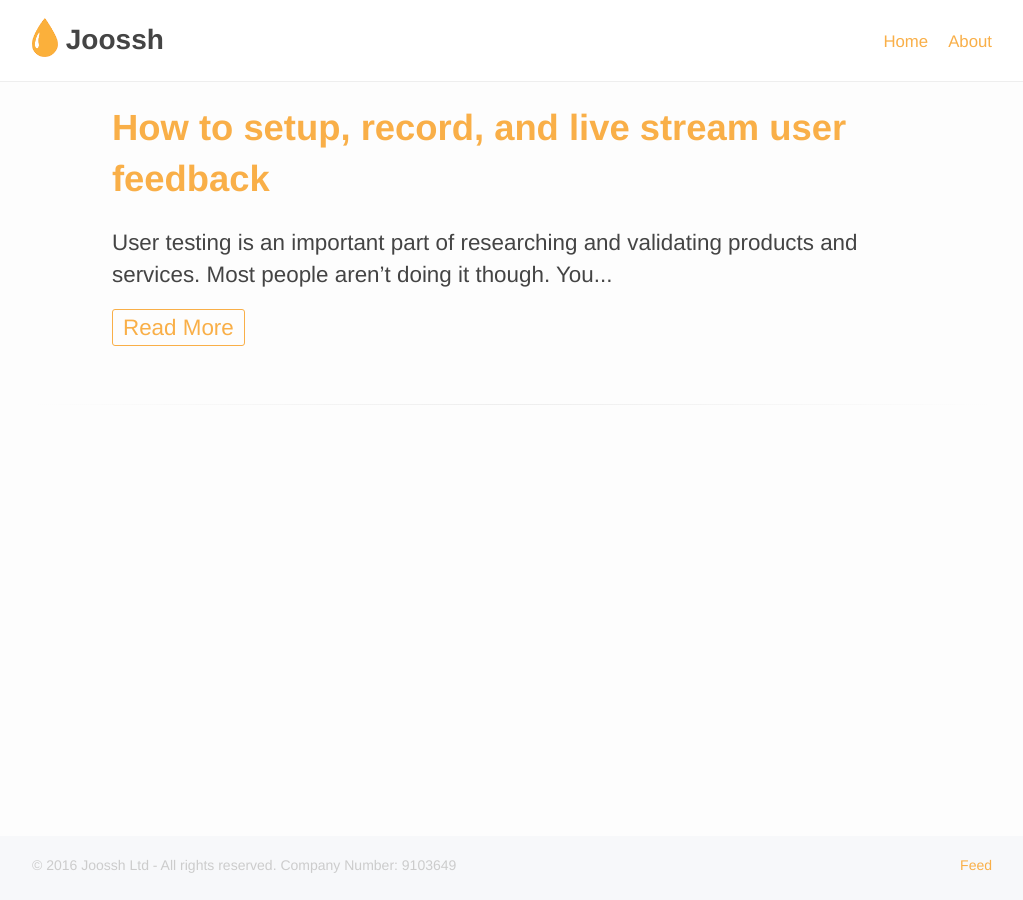
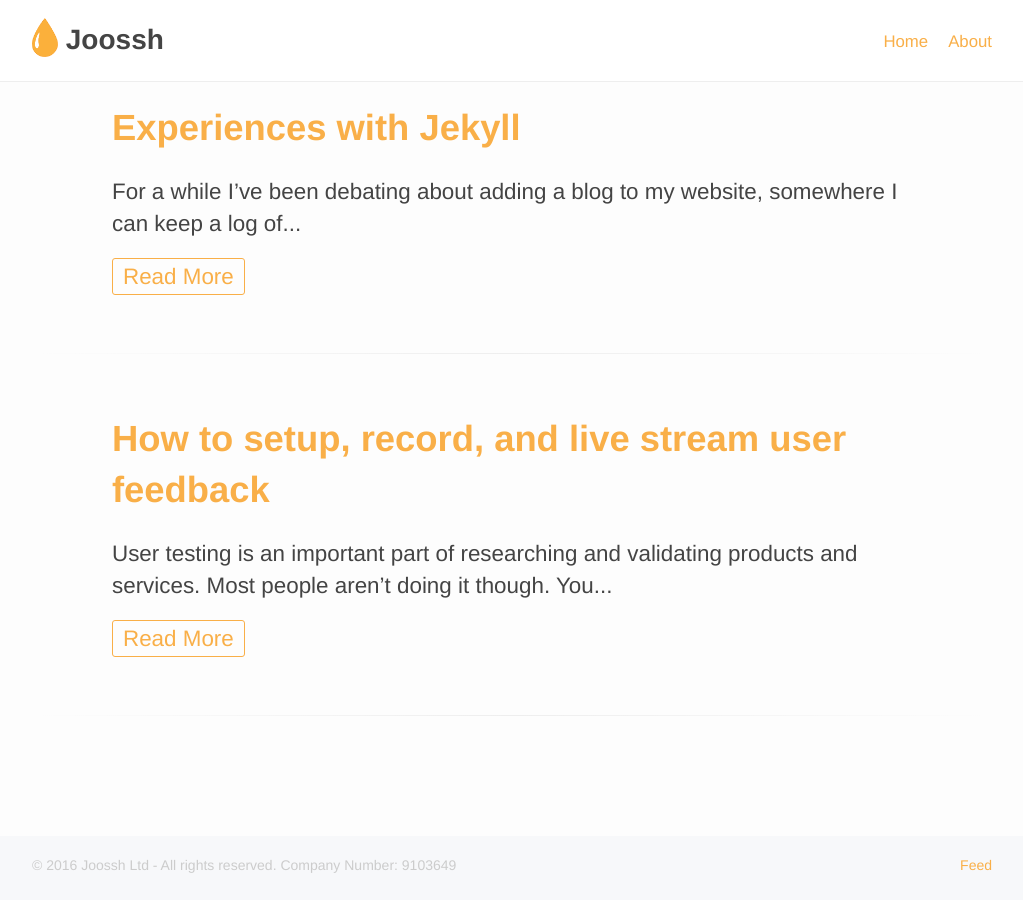
Before and after one commit to JoshAntBrown/joossh-site, a Jekyll site: the page built from index.html, in a window 1280 px wide. Shown: the whole page, without its empty margins (128-1151 px from the left). Built offline with Jekyll 4.4.1, drawn with Linux system fonts in a browser that asks for light colours; some of the changed lines change nothing that is shown.

Commit message:
Added new post

````diff
--- /dev/null
+++ b/_posts/2016-05-19-experiences-with-jekyll.markdown
@@ -0,0 +1,34 @@
+---
+layout: post
+title:  "Experiences with Jekyll"
+date:   2016-05-19 20:40:00 +0100
+---
+
+For a while I've been debating about adding a blog to my website, somewhere I can keep a log of my thoughts, ramblings and other content I create. Somewhere I can call my own. I spend a lot of my day building, creating and making web applications and for once I wanted something that just felt simpler. Away from Wordpress, away from Ghost, away from anything custom.
+
+So I decided to give Jekyll a look, I've seen it mentioned briefly here and there across the Internet but never really given it much thought or attention until now. A few days ago I took a bit of a dive into Jekyll and have been playing with it in the free time I get converting some of the styling of my old site and bringing it into Jekyll.
+
+## What is Jekyll?
+Jekyll is a static site generator with a focus on blogging which you can find at [http://jekyllrb.com](http://jekyllrb.com). A static site generator typically takes some styles, some templates and some content and uses them to generate all the pages in your site. Every one of these posts are simply a markdown file that I write which then gets translated into the final static web page. It's a really smart way of building a website without having to rely on some database or complex server side logic which would ultimately slow your website down.
+
+## Who is Jekyll for?
+Jekyll isn't great for everyone. If you're not web savvy then it's probably not worth it too much, it does require some knowledge of the command line, html, and Markdown. Whilst there are themes you can download and then you just write files for posts it still requires you to understand Markdown and it's Front Matter configuration, a small piece of YAML that sits at the top of your markdown file to describe metadata about the post or page. But if you're a web designer or developer then it's a great tool to have in your arsenal.
+
+Keep in mind though that Jekyll will generate static files which means you won't be able to include things like your own comments system. You can however use a third-party hosted solution such as [Disqus](https://disqus.com/) or [Facebook Comments](https://developers.facebook.com/docs/plugins/comments/).
+
+## How to get started?
+I'm not going to go into too many details on how to get started with Jekyll as their website does a pretty good job of that. You'll need to have installed Ruby (Mac's come with it installed from new) and then you can install it by running the following in your command line:
+
+```
+sudo gem install jekyll
+jekyll new project-name
+```
+
+That will create a folder called project-name with a default Jekyll setup. Now you'll want to see what that website looks like so lets get Jekyll to build and serve the files.
+
+```
+cd project-name # Change into the project-name directory
+jekyll serve
+```
+
+You should then be able to point your web browser to http://127.0.0.1:4000/ and see Jekyll's default template. The \_site folder is where your generated code goes so you shouldn't need to touch that ever. The rest of the files are your content, templates, styles and configuration. From there you can dive through the files and see what you can do, keep an eye on the console running the server and it'll build you're site as you change things so you can refresh and see your latest changes at any time.
--- a/_sass/_style.scss
+++ b/_sass/_style.scss
@@ -28,6 +28,7 @@ body {
 
 hr {
   border: 0;
+  margin: 60px 0;
   height: 1px;
   background-image: linear-gradient(to right, rgba(238, 238, 238, 0), rgba(238, 238, 238, 1), rgba(238, 238, 238, 0));
 }
@@ -35,7 +36,7 @@ hr {
 article.post {
   display: block;
   max-width: 800px;
-  margin: 0 auto 60px auto;
+  margin: 0 auto 0 auto;
 }
 
 article h1 {
````
